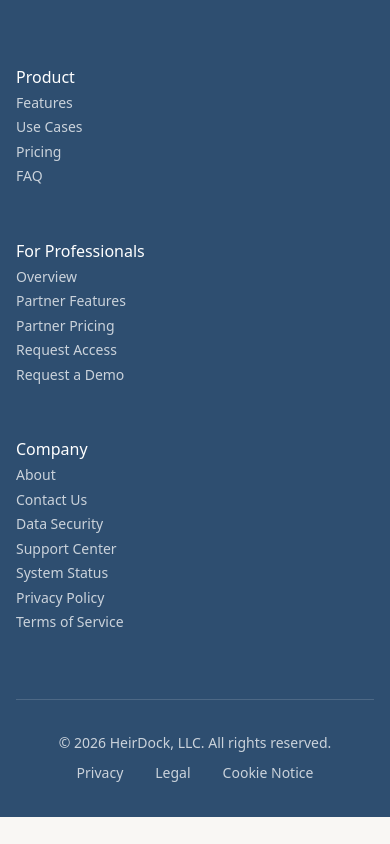
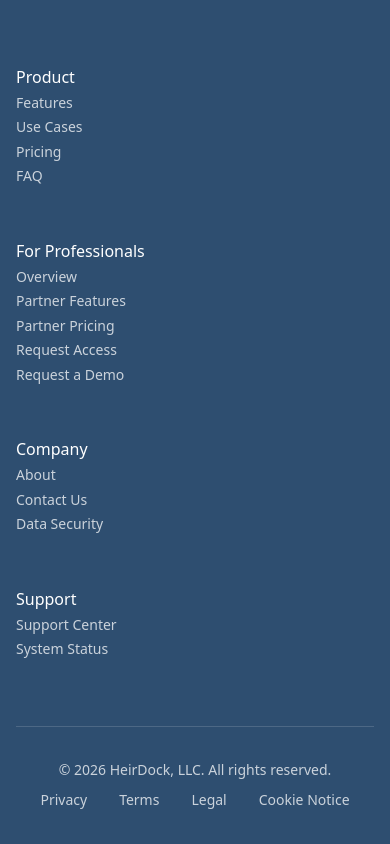
Before and after one commit to HeirDock/heirdock-website, a React (Vite) app in the folder apps/web/: page / in a window 390 px wide. Shown: the part 6055-6899 px from the top of the page. Before the commit the page ends 6872 px from the top, so only its background shows below. Built offline with nearby package versions, Linux system fonts and the light colour scheme.

Commit message:
Footer: Support column (Support Center, System Status); Terms joins Privacy in the bottom row (#81)

```diff
--- a/apps/web/src/components/Footer.tsx
+++ b/apps/web/src/components/Footer.tsx
@@ -43,10 +43,14 @@ export default function Footer() {
               <Link to="/company/about">About</Link>
               <Link to="/contact">Contact Us</Link>
               <Link to="/security">Data Security</Link>
+            </div>
+          </div>
+
+          <div>
+            <div className="site-footer__heading">Support</div>
+            <div className="site-footer__links">
               <a href="https://app.heirdock.com/help" target="_blank" rel="noopener noreferrer">Support Center</a>
               <a href="https://status.heirdock.com" target="_blank" rel="noopener noreferrer">System Status</a>
-              <Link to="/legal/privacy">Privacy Policy</Link>
-              <Link to="/legal/terms">Terms of Service</Link>
             </div>
           </div>
         </div>
@@ -55,6 +59,7 @@ export default function Footer() {
           <span>&copy; {__BUILD_YEAR__} HeirDock, LLC. All rights reserved.</span>
           <nav className="site-footer__legal" aria-label="Legal">
             <Link to="/legal/privacy">Privacy</Link>
+            <Link to="/legal/terms">Terms</Link>
             <Link to="/legal">Legal</Link>
             <Link to="/legal/cookies">Cookie Notice</Link>
           </nav>
--- a/apps/web/src/styles/components.css
+++ b/apps/web/src/styles/components.css
@@ -121,7 +121,7 @@
 
 .site-footer__grid {
   display: grid;
-  grid-template-columns: 1.5fr repeat(3, 1fr);
+  grid-template-columns: 1.5fr repeat(4, 1fr);
   gap: var(--space-3xl);
   margin-bottom: var(--space-3xl);
 }
@@ -218,10 +218,11 @@
   opacity: 1;
 }
 
-/* Tablets: the brand takes its own row above the three link columns. */
+/* Tablets: the brand takes its own row above the four link columns. */
 @media (max-width: 1023px) {
   .site-footer__grid {
-    grid-template-columns: repeat(3, 1fr);
+    grid-template-columns: repeat(4, 1fr);
+    gap: var(--space-2xl);
   }
 
   .site-footer__brand {
```
